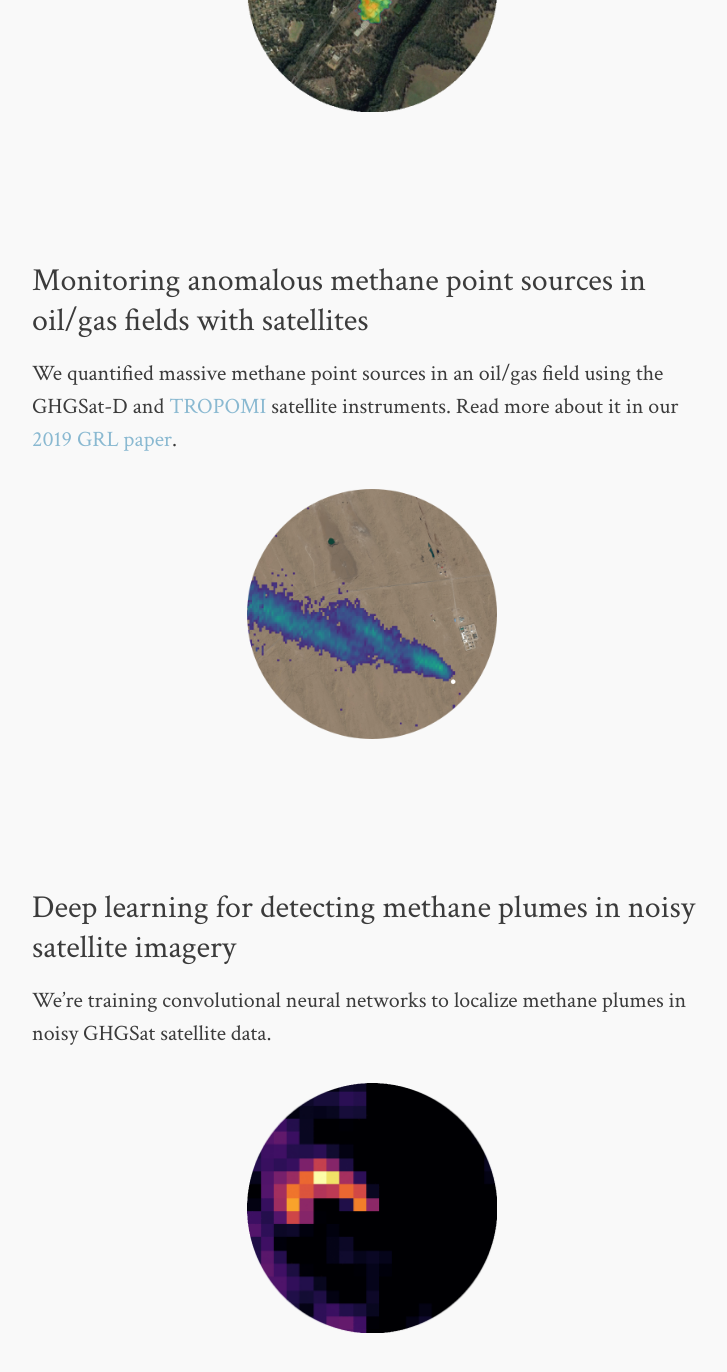
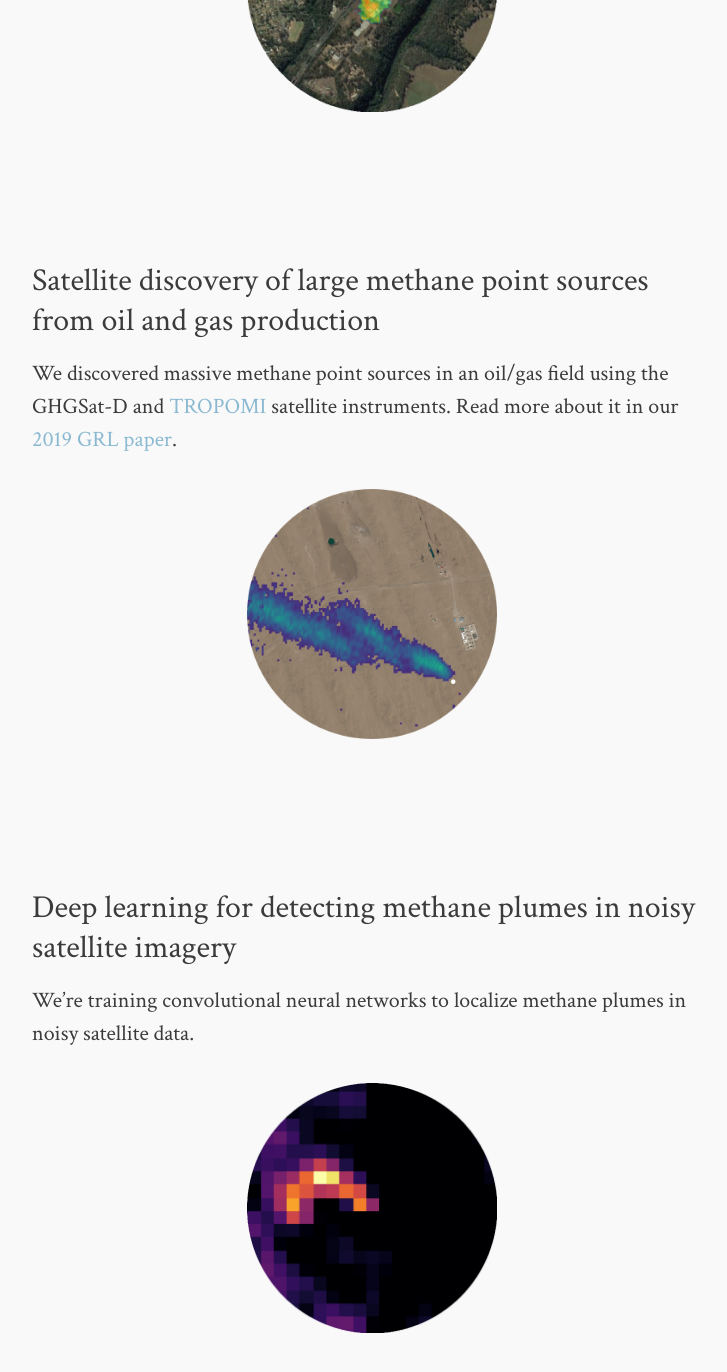
Before and after one commit to djvaron/djvaron.github.io, a Jekyll site: the page built from research.md, in a window 1280 px wide and 1400 px high, scrolled down 2429 px. Shown: the top 1372 px of the window, without its empty margins (268-995 px from the left). Built offline with Jekyll 4.4.1, drawn with Linux system fonts in a browser that asks for light colours; some of the changed text lies outside the part shown.

Commit message:
minor updates to research page

```diff
--- a/research.md
+++ b/research.md
@@ -5,11 +5,11 @@
 tags: [daniel varon, methane, satellites, machine learning, emissions, research, sentinel-2, sentinel]
 ---
 
-### Continuous weekly monitoring of Permian methane emissions with TROPOMI
+### Continuous weekly monitoring of Permian basin methane emissions with TROPOMI
 
 We used a Kalman filter to quantify weekly regional methane emissions from the Permian Basin, the world's largest oil production region. See [our manuscript](../papers/varon_permian_kalman_filter_submitted.pdf) for more information.
 
-![daniel varon methane tropomi satellite harvard plume imilogo](../images/kf_permian_image.png){:height="250px" width="250px"}
+![daniel varon methane tropomi satellite harvard plume kfpermian](../images/kf_permian_image.png){:height="250px" width="250px"}
 
 <br>
 <br>
@@ -32,7 +32,7 @@
 <br>
 <br>
 
-### Estimating methane emissions from individual coal mine vents using GHGSat-D satellite observations
+### Quantifying methane emissions from individual coal mine vents from space
 
 We estimated time-averaged methane emissions from individual underground coal mines by aggregating GHGSat-D observations in time. Check out our [2020 ES&T paper](https://pubs.acs.org/doi/abs/10.1021/acs.est.0c01213) for the full story.
 
@@ -41,9 +41,9 @@
 <br>
 <br>
 
-### Monitoring anomalous methane point sources in oil/gas fields with satellites
+### Satellite discovery of large methane point sources from oil and gas production
 
-We quantified massive methane point sources in an oil/gas field using the GHGSat-D and [TROPOMI](http://www.tropomi.eu/) satellite instruments. Read more about it in our [2019 GRL paper](https://agupubs.onlinelibrary.wiley.com/doi/abs/10.1029/2019GL083798).
+We discovered massive methane point sources in an oil/gas field using the GHGSat-D and [TROPOMI](http://www.tropomi.eu/) satellite instruments. Read more about it in our [2019 GRL paper](https://agupubs.onlinelibrary.wiley.com/doi/abs/10.1029/2019GL083798).
 
 ![daniel varon methane satellite harvard plume sentinel-2 sentinel thumb4](../images/thumb4_projects.png){:height="250px" width="250px"}
 
@@ -52,7 +52,7 @@
 
 ### Deep learning for detecting methane plumes in noisy satellite imagery
 
-We're training convolutional neural networks to localize methane plumes in noisy GHGSat satellite data.
+We're training convolutional neural networks to localize methane plumes in noisy satellite data.
 
 ![daniel varon methane satellite harvard plume sentinel-2 sentinel thumb3](../images/thumb3_projects.png){:height="250px" width="250px"}
 
```
